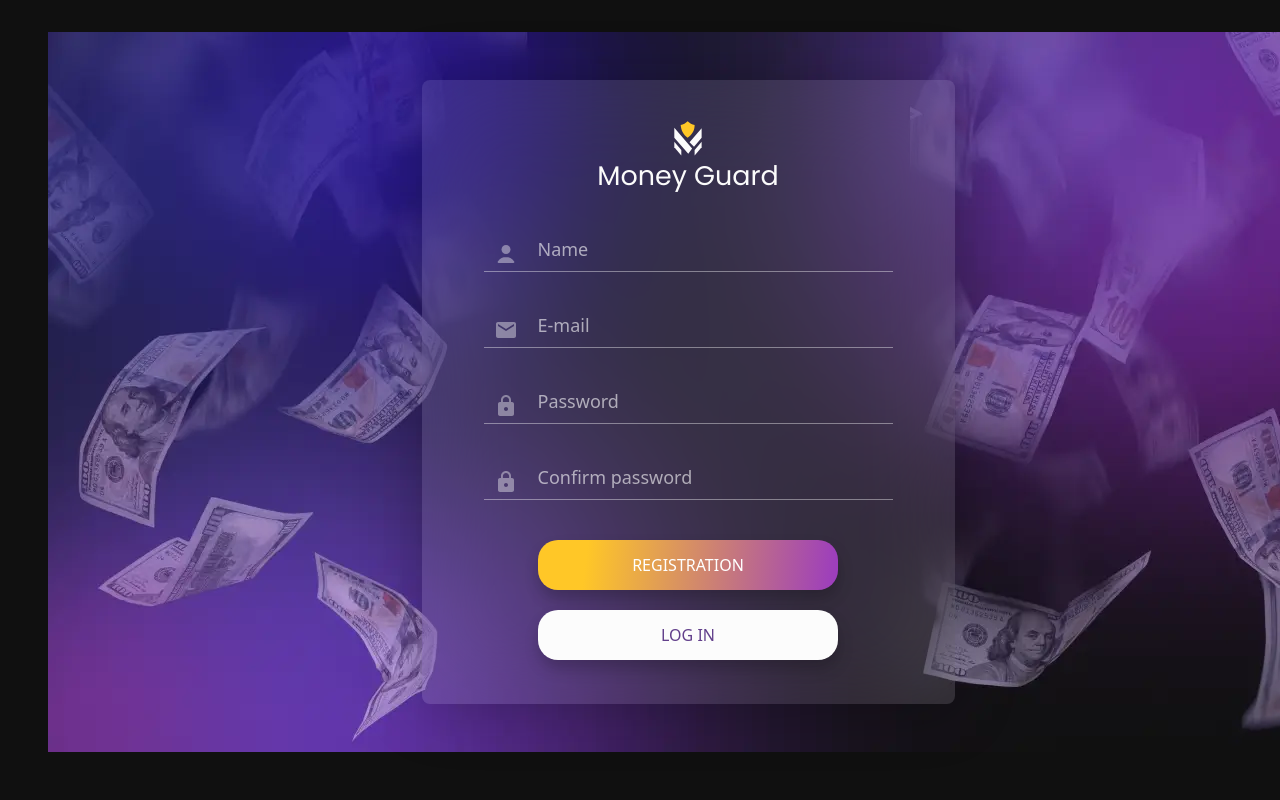
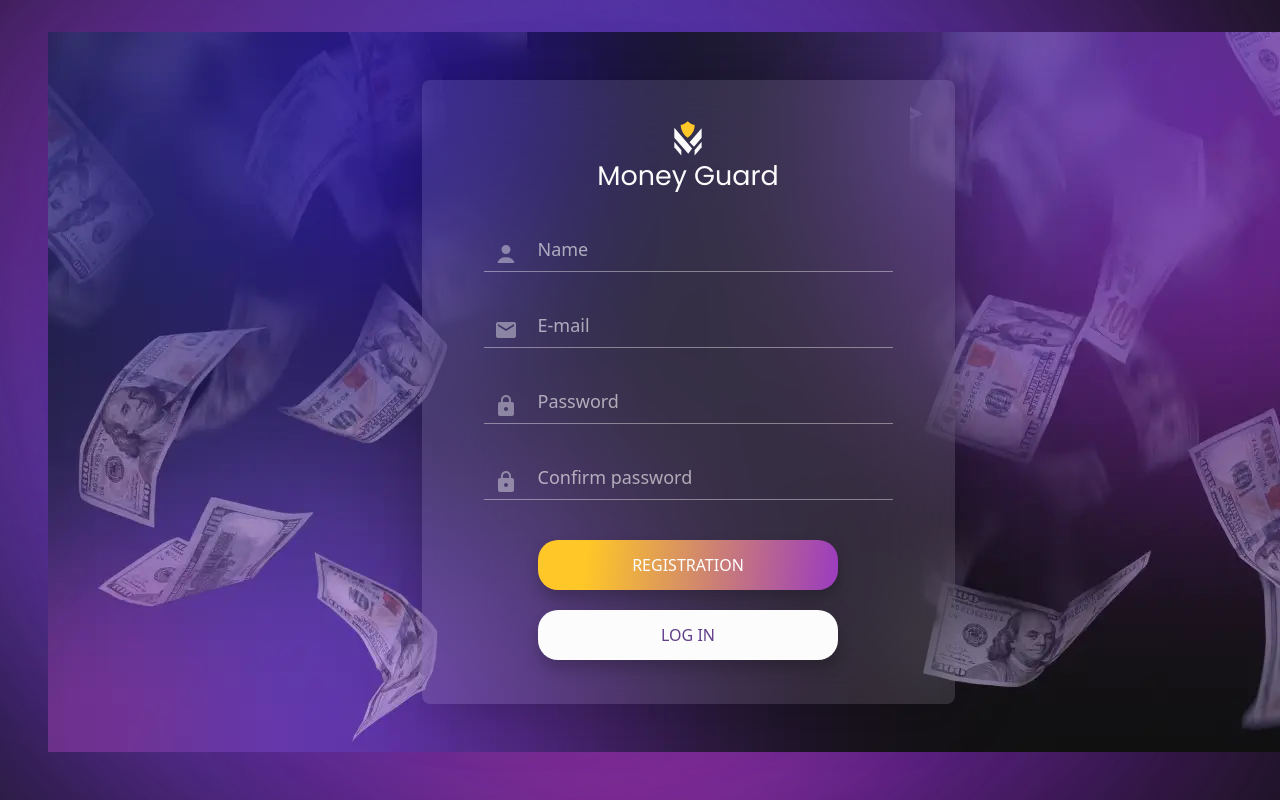
Before and after one commit to NataliiaKopychynska/run-your-budget-FC110, a React (Vite) app: page /register in a window 1280 px wide. Shown: the top 800 px of the page. Built offline with nearby package versions, Linux system fonts and the light colour scheme.

Commit message:
add dashboard

```diff
--- a/src/App.jsx
+++ b/src/App.jsx
@@ -20,7 +20,9 @@ import DashboardPage from "./pages/DashboardPage/DashboardPage";
 const App = () => {
   return (
     <>
+      <BackgroundGradientTablet />
       <Loader />
+      <DeleteModal />
       <Routes>
         <Route path="register" element={<RegisterPage />} />
         <Route path="login" element={<LoginPage />} />
```
